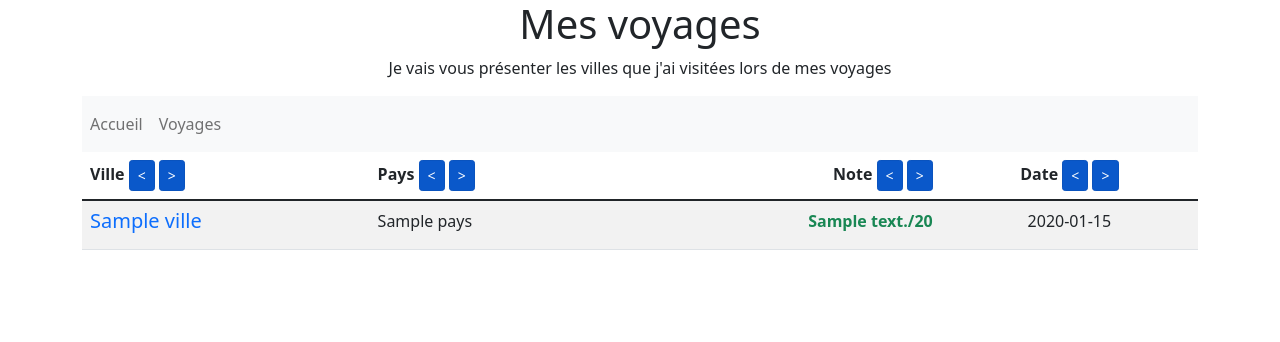
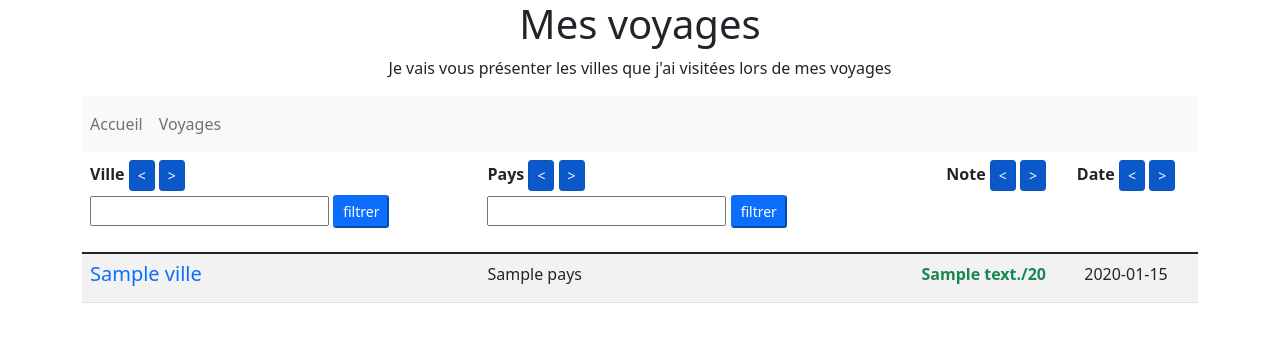
Before and after one commit to CDUGUINE/mesvoyages, a Symfony app: template templates/pages/voyages.html.twig in a window 1280 px wide. Shown: the top 342 px of the page. Run offline with Twig, Linux system fonts and the light colour scheme; the template is opened without the code that fills it: most values are stand-ins (such as "Sample title", 1, 10 or a date in 2020); some libraries are stand-ins or nearby versions.

Commit message:
Phase 9 : ORM (filtrage des enregistrements).

```diff
--- a/templates/pages/voyages.html.twig
+++ b/templates/pages/voyages.html.twig
@@ -4,22 +4,34 @@
     <table class='table table-striped'>
         <thead>
             <tr>
-                <th class='text-left' scope='col'>
+                <th class='text-left align-top' scope='col'>
                     Ville
                     <a href='{{ path('voyages.sort', {champ:'ville', ordre:'ASC'}) }}'class='btn btn-primary btn-sm active' role='button' aria-pressed='true'><</a>
                     <a href='{{ path('voyages.sort', {champ:'ville', ordre:'DESC'}) }}'class='btn btn-primary btn-sm active' role='button' aria-pressed='true'>></a>
+                    <form class="form-inline mt-1" method="POST" action="{{ path('voyages.findallequal', {champ:'ville'}) }}">
+                        <div class="form-group mr-1 mb-2">
+                            <input type="text" class="sm" name="recherche">
+                            <button type="submit" class="btn-primary mb-2 btn-sm">filtrer</button>
+                        </div>
+                    </form>
                 </th>
-                <th class='text-left' scope='col'>
+                <th class='text-left align-top' scope='col'>
                     Pays
                     <a href='{{ path('voyages.sort', {champ:'pays', ordre:'ASC'}) }}'class='btn btn-primary btn-sm active' role='button' aria-pressed='true'><</a>
                     <a href='{{ path('voyages.sort', {champ:'pays', ordre:'DESC'}) }}'class='btn btn-primary btn-sm active' role='button' aria-pressed='true'>></a>
+                    <form class="form-inline mt-1" method="POST" action="{{ path('voyages.findallequal', {champ:'pays'}) }}">
+                        <div class="form-group mr-1 mb-2">
+                            <input type="text" class="sm" name="recherche">
+                            <button type="submit" class="btn-primary mb-2 btn-sm">filtrer</button>
+                        </div>
+                    </form>
                 </th>
-                <th class='text-end' scope='col'>
+                <th class='text-end align-top' scope='col'>
                     Note
                     <a href='{{ path('voyages.sort', {champ:'note', ordre:'ASC'}) }}'class='btn btn-primary btn-sm active' role='button' aria-pressed='true'><</a>
                     <a href='{{ path('voyages.sort', {champ:'note', ordre:'DESC'}) }}'class='btn btn-primary btn-sm active' role='button' aria-pressed='true'>></a>
                 </th>
-                <th class='text-center' scope='col'>
+                <th class='text-center align-top' scope='col'>
                     Date
                     <a href='{{ path('voyages.sort', {champ:'datecreation', ordre:'ASC'}) }}'class='btn btn-primary btn-sm active' role='button' aria-pressed='true'><</a>
                     <a href='{{ path('voyages.sort', {champ:'datecreation', ordre:'DESC'}) }}'class='btn btn-primary btn-sm active' role='button' aria-pressed='true'>></a>
```
Also changed, not shown: src/Controller/VoyagesController.php (+10 -0 lines), src/Repository/VisiteRepository.php (+24 -0 lines).
